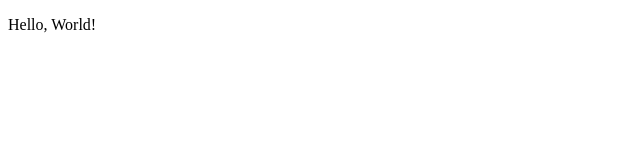
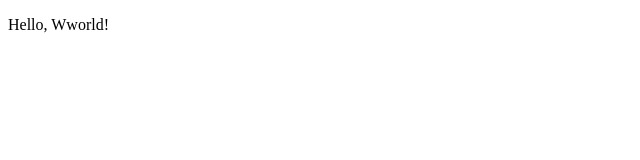
Before and after one commit to omkar5656422/CHAI-SCRIPT, a plain HTML site: page index.html in a window 1280 px wide. Shown: the full height of the page, 0-640 px from the left. Drawn offline with Linux system fonts and the light colour scheme.

Commit message:
change in para

```diff
--- a/index.html
+++ b/index.html
@@ -6,6 +6,6 @@
     <title>Document</title>
 </head>
 <body>
-    <p>Hello, World!</p>
+    <p>Hello, Wworld!</p>
 </body>
 </html>
```
